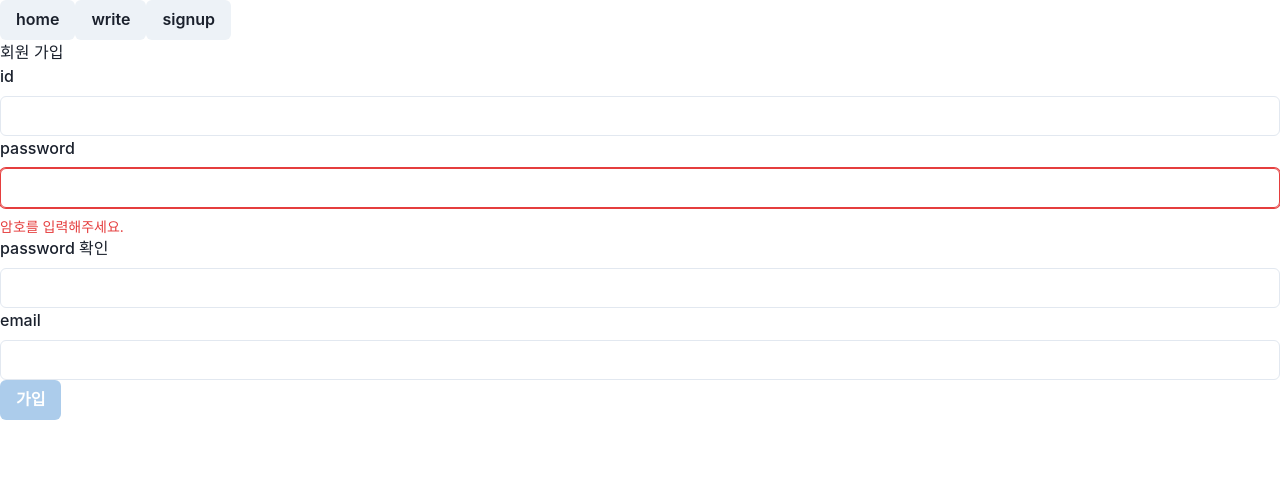
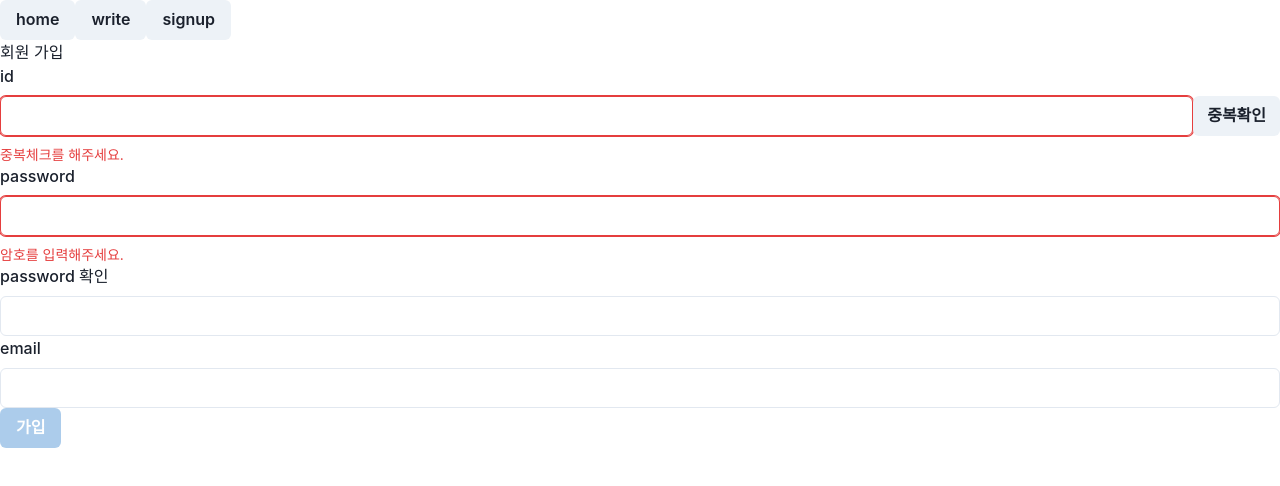
Before and after one commit to junggji/prj1-fe20231109, a React (Create React App) app: page /signup in a window 1280 px wide. Shown: the top 486 px of the page. Built offline with nearby package versions, Linux system fonts and the light colour scheme.

Commit message:
ID 중복 체크 기능 추가

```diff
--- a/src/page/member/MemberSignup.js
+++ b/src/page/member/MemberSignup.js
@@ -1,6 +1,7 @@
 import {
   Box,
   Button,
+  Flex,
   FormControl,
   FormErrorMessage,
   FormLabel,
@@ -15,7 +16,13 @@ export function MemberSignup() {
   const [passwordCheck, setPasswordCheck] = useState("");
   const [email, setEmail] = useState("");
 
+  const [idAvailable, setIdAvailable] = useState(false);
+
   let submitAvailable = true;
+
+  if (!idAvailable) {
+    submitAvailable = false;
+  }
 
   if (password != passwordCheck) {
     submitAvailable = false;
@@ -33,12 +40,42 @@ export function MemberSignup() {
       .finally(() => console.log("done"));
   }
 
+  function handleIdCheck() {
+    // encoding 대신해주는 코드 ------->    URLSearchparams
+    const searchParam = new URLSearchParams();
+    searchParam.set("id", id);
+
+    // 중복검사는 then 과 catch가 반대결과~
+    axios
+      .get("/api/member/check?" + searchParam.toString())
+      .then(() => {
+        setIdAvailable(false);
+      })
+      .catch((error) => {
+        // 404에러 일때만 true로 처리 (값이 없어야 중복아니기 때문에)
+        if (error.response.status === 404) {
+          setIdAvailable(true);
+        }
+      })
+      .finally(() => console.log("끝"));
+  }
+
   return (
     <Box>
       <h1>회원 가입</h1>
-      <FormControl>
+      <FormControl isInvalid={!idAvailable}>
         <FormLabel>id</FormLabel>
-        <Input value={id} onChange={(e) => setId(e.target.value)} />
+        <Flex>
+          <Input
+            value={id}
+            onChange={(e) => {
+              setId(e.target.value);
+              setIdAvailable(false);
+            }}
+          />
+          <Button onClick={handleIdCheck}>중복확인</Button>
+        </Flex>
+        <FormErrorMessage>중복체크를 해주세요.</FormErrorMessage>
       </FormControl>
       <FormControl isInvalid={password.length === 0}>
         <FormLabel>password</FormLabel>
```
